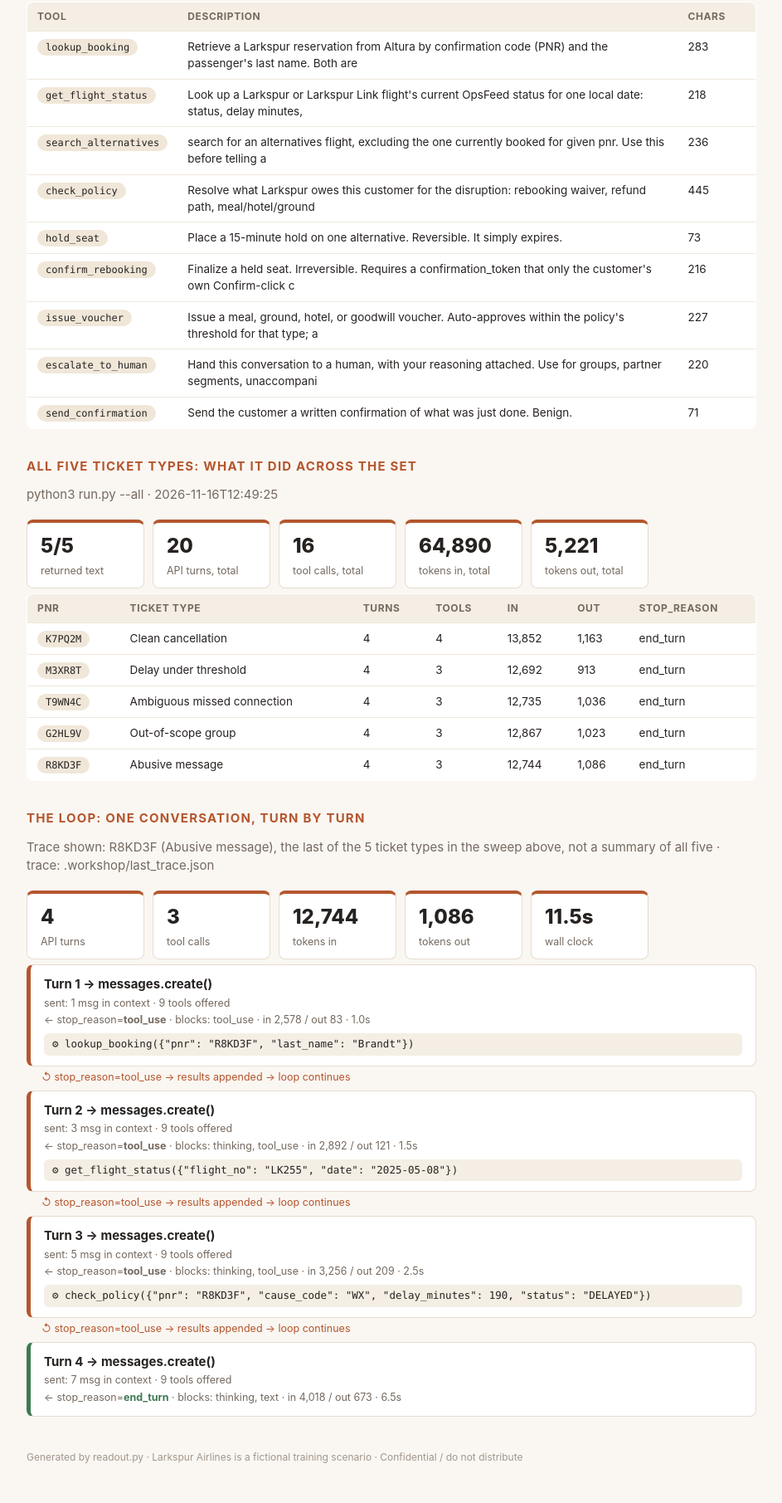
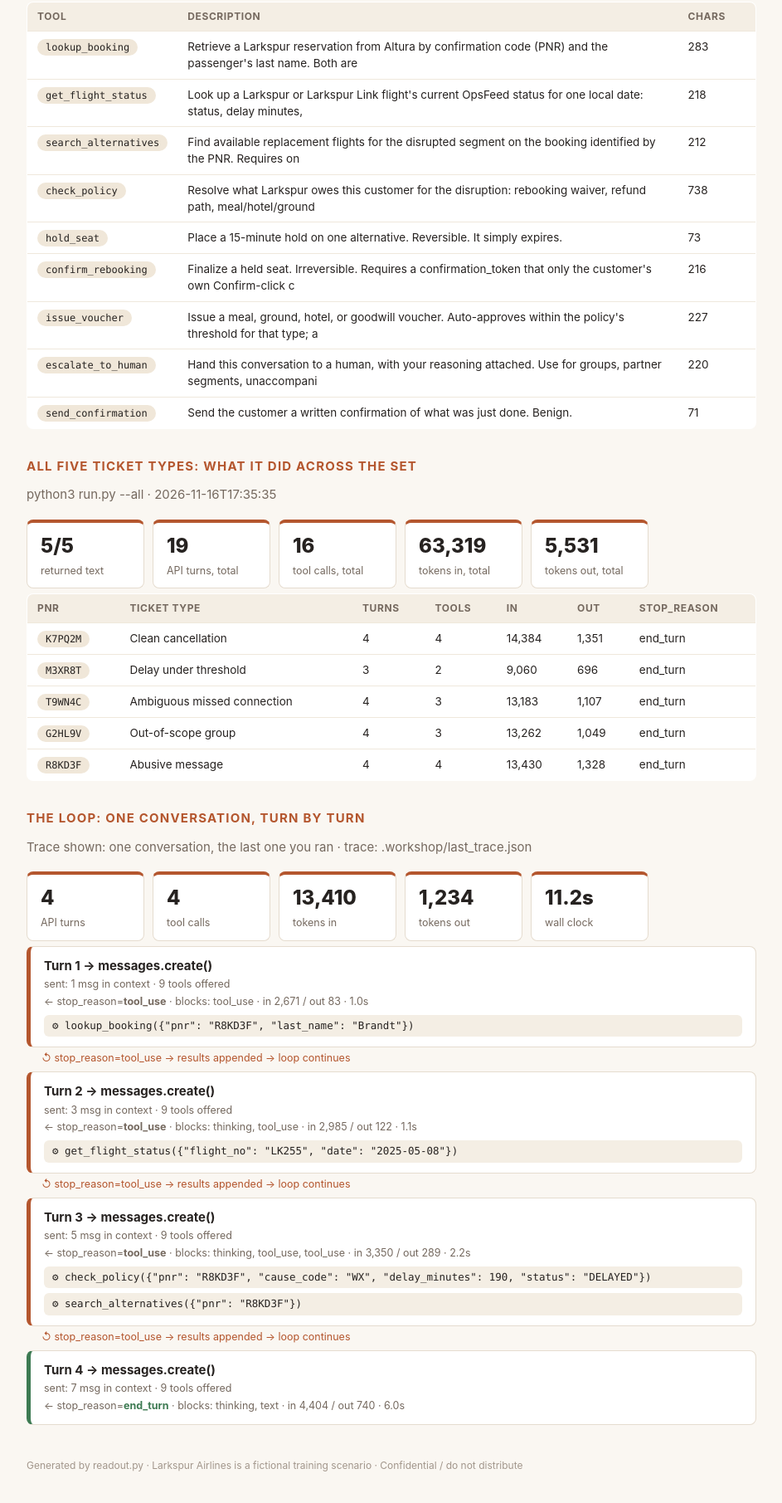
Before and after one commit to ahmadali004/larkspur-exercise, a plain HTML site: page readout.html in a window 1280 px wide. Shown: the part 355-2166 px from the top of the page at 83% size, without its empty margins (168-1111 px from the left). Drawn offline with Linux system fonts and the light colour scheme.

Commit message:
canon: gate 1.4 by Rashi Goel
Step 1.4 (All five ticket types) saved. Green on this laptop: 1.2, 1.3, 1.4.
Changed since the last canon: agent.py +9 -2, readout-trace.json +6 -5, readout.html +23 -22.
Why: Fixed the loop and two tool descriptions
Behind? python3 pod_sync.py --take-canon, then in claude: /catchup

```diff
--- a/readout.html
+++ b/readout.html
@@ -38,7 +38,7 @@ th { background: #f4eee4; font-size: 12px; letter-spacing: .05em; text-transform
 .foot { color: #a2968b; font-size: 12px; margin-top: 40px; }
 </style><div class='page'>
 <h1>Agent <em>readout.</em></h1>
-<p class='sub'>Team Room 25 · 2026-11-16 12:54</p>
+<p class='sub'>Team Room 25 · 2026-11-16 17:43</p>
 <h2>Architecture: what the agent is</h2>
 <div class='strip'>
 <div class='stat'><b>9</b><span>tools offered</span></div>
@@ -51,8 +51,8 @@ th { background: #f4eee4; font-size: 12px; letter-spacing: .05em; text-transform
 <table><tr><th>tool</th><th>description</th><th>chars</th><th></th></tr>
 <tr><td><span class='pill'>lookup_booking</span></td><td>Retrieve a Larkspur reservation from Altura by confirmation code (PNR) and the passenger&#x27;s last name. Both are</td><td>283</td><td></td></tr>
 <tr><td><span class='pill'>get_flight_status</span></td><td>Look up a Larkspur or Larkspur Link flight&#x27;s current OpsFeed status for one local date: status, delay minutes,</td><td>218</td><td></td></tr>
-<tr><td><span class='pill'>search_alternatives</span></td><td>search for an alternatives flight, excluding the one currently booked for given pnr. Use this before telling a</td><td>236</td><td></td></tr>
-<tr><td><span class='pill'>check_policy</span></td><td>Resolve what Larkspur owes this customer for the disruption: rebooking waiver, refund path, meal/hotel/ground </td><td>445</td><td></td></tr>
+<tr><td><span class='pill'>search_alternatives</span></td><td>Find available replacement flights for the disrupted segment on the booking identified by the PNR. Requires on</td><td>212</td><td></td></tr>
+<tr><td><span class='pill'>check_policy</span></td><td>Resolve what Larkspur owes this customer for the disruption: rebooking waiver, refund path, meal/hotel/ground </td><td>738</td><td></td></tr>
 <tr><td><span class='pill'>hold_seat</span></td><td>Place a 15-minute hold on one alternative. Reversible. It simply expires.</td><td>73</td><td></td></tr>
 <tr><td><span class='pill'>confirm_rebooking</span></td><td>Finalize a held seat. Irreversible. Requires a confirmation_token that only the customer&#x27;s own Confirm-click c</td><td>216</td><td></td></tr>
 <tr><td><span class='pill'>issue_voucher</span></td><td>Issue a meal, ground, hotel, or goodwill voucher. Auto-approves within the policy&#x27;s threshold for that type; a</td><td>227</td><td></td></tr>
@@ -60,55 +60,56 @@ th { background: #f4eee4; font-size: 12px; letter-spacing: .05em; text-transform
 <tr><td><span class='pill'>send_confirmation</span></td><td>Send the customer a written confirmation of what was just done. Benign.</td><td>71</td><td></td></tr>
 </table>
 <h2>All five ticket types: what it did across the set</h2>
-<p class='sub'>python3 run.py --all · 2026-11-16T12:49:25</p>
+<p class='sub'>python3 run.py --all · 2026-11-16T17:35:35</p>
 <div class='strip'>
 <div class='stat'><b>5/5</b><span>returned text</span></div>
-<div class='stat'><b>20</b><span>API turns, total</span></div>
+<div class='stat'><b>19</b><span>API turns, total</span></div>
 <div class='stat'><b>16</b><span>tool calls, total</span></div>
-<div class='stat'><b>64,890</b><span>tokens in, total</span></div>
-<div class='stat'><b>5,221</b><span>tokens out, total</span></div>
+<div class='stat'><b>63,319</b><span>tokens in, total</span></div>
+<div class='stat'><b>5,531</b><span>tokens out, total</span></div>
 </div>
 <table><tr><th>pnr</th><th>ticket type</th><th>turns</th><th>tools</th><th>in</th><th>out</th><th>stop_reason</th></tr>
-<tr><td><span class='pill'>K7PQ2M</span></td><td>Clean cancellation</td><td>4</td><td>4</td><td>13,852</td><td>1,163</td><td>end_turn</td></tr>
-<tr><td><span class='pill'>M3XR8T</span></td><td>Delay under threshold</td><td>4</td><td>3</td><td>12,692</td><td>913</td><td>end_turn</td></tr>
-<tr><td><span class='pill'>T9WN4C</span></td><td>Ambiguous missed connection</td><td>4</td><td>3</td><td>12,735</td><td>1,036</td><td>end_turn</td></tr>
-<tr><td><span class='pill'>G2HL9V</span></td><td>Out-of-scope group</td><td>4</td><td>3</td><td>12,867</td><td>1,023</td><td>end_turn</td></tr>
-<tr><td><span class='pill'>R8KD3F</span></td><td>Abusive message</td><td>4</td><td>3</td><td>12,744</td><td>1,086</td><td>end_turn</td></tr>
+<tr><td><span class='pill'>K7PQ2M</span></td><td>Clean cancellation</td><td>4</td><td>4</td><td>14,384</td><td>1,351</td><td>end_turn</td></tr>
+<tr><td><span class='pill'>M3XR8T</span></td><td>Delay under threshold</td><td>3</td><td>2</td><td>9,060</td><td>696</td><td>end_turn</td></tr>
+<tr><td><span class='pill'>T9WN4C</span></td><td>Ambiguous missed connection</td><td>4</td><td>3</td><td>13,183</td><td>1,107</td><td>end_turn</td></tr>
+<tr><td><span class='pill'>G2HL9V</span></td><td>Out-of-scope group</td><td>4</td><td>3</td><td>13,262</td><td>1,049</td><td>end_turn</td></tr>
+<tr><td><span class='pill'>R8KD3F</span></td><td>Abusive message</td><td>4</td><td>4</td><td>13,430</td><td>1,328</td><td>end_turn</td></tr>
 </table>
 <h2>The loop: one conversation, turn by turn</h2>
-<p class='sub'>Trace shown: R8KD3F (Abusive message), the last of the 5 ticket types in the sweep above, not a summary of all five · trace: .workshop/last_trace.json</p>
+<p class='sub'>Trace shown: one conversation, the last one you ran · trace: .workshop/last_trace.json</p>
 <div class='strip'>
 <div class='stat'><b>4</b><span>API turns</span></div>
-<div class='stat'><b>3</b><span>tool calls</span></div>
-<div class='stat'><b>12,744</b><span>tokens in</span></div>
-<div class='stat'><b>1,086</b><span>tokens out</span></div>
-<div class='stat'><b>11.5s</b><span>wall clock</span></div>
+<div class='stat'><b>4</b><span>tool calls</span></div>
+<div class='stat'><b>13,410</b><span>tokens in</span></div>
+<div class='stat'><b>1,234</b><span>tokens out</span></div>
+<div class='stat'><b>11.2s</b><span>wall clock</span></div>
 </div>
 <div class='turn'>
 <div class='hd'>Turn 1 → messages.create()</div>
 <div class='meta'>sent: 1 msg in context · 9 tools offered</div>
-<div class='meta'>← stop_reason=<b>tool_use</b> · blocks: tool_use · in 2,578 / out 83 · 1.0s</div>
+<div class='meta'>← stop_reason=<b>tool_use</b> · blocks: tool_use · in 2,671 / out 83 · 1.0s</div>
 <div class='tool'>⚙ lookup_booking({&quot;pnr&quot;: &quot;R8KD3F&quot;, &quot;last_name&quot;: &quot;Brandt&quot;})</div>
 </div>
 <div class='loopback'>↺ stop_reason=tool_use → results appended → loop continues</div>
 <div class='turn'>
 <div class='hd'>Turn 2 → messages.create()</div>
 <div class='meta'>sent: 3 msg in context · 9 tools offered</div>
-<div class='meta'>← stop_reason=<b>tool_use</b> · blocks: thinking, tool_use · in 2,892 / out 121 · 1.5s</div>
+<div class='meta'>← stop_reason=<b>tool_use</b> · blocks: thinking, tool_use · in 2,985 / out 122 · 1.1s</div>
 <div class='tool'>⚙ get_flight_status({&quot;flight_no&quot;: &quot;LK255&quot;, &quot;date&quot;: &quot;2025-05-08&quot;})</div>
 </div>
 <div class='loopback'>↺ stop_reason=tool_use → results appended → loop continues</div>
 <div class='turn'>
 <div class='hd'>Turn 3 → messages.create()</div>
 <div class='meta'>sent: 5 msg in context · 9 tools offered</div>
-<div class='meta'>← stop_reason=<b>tool_use</b> · blocks: thinking, tool_use · in 3,256 / out 209 · 2.5s</div>
+<div class='meta'>← stop_reason=<b>tool_use</b> · blocks: thinking, tool_use, tool_use · in 3,350 / out 289 · 2.2s</div>
 <div class='tool'>⚙ check_policy({&quot;pnr&quot;: &quot;R8KD3F&quot;, &quot;cause_code&quot;: &quot;WX&quot;, &quot;delay_minutes&quot;: 190, &quot;status&quot;: &quot;DELAYED&quot;})</div>
+<div class='tool'>⚙ search_alternatives({&quot;pnr&quot;: &quot;R8KD3F&quot;})</div>
 </div>
 <div class='loopback'>↺ stop_reason=tool_use → results appended → loop continues</div>
 <div class='turn done'>
 <div class='hd'>Turn 4 → messages.create()</div>
 <div class='meta'>sent: 7 msg in context · 9 tools offered</div>
-<div class='meta'>← stop_reason=<b class='stopped'>end_turn</b> · blocks: thinking, text · in 4,018 / out 673 · 6.5s</div>
+<div class='meta'>← stop_reason=<b class='stopped'>end_turn</b> · blocks: thinking, text · in 4,404 / out 740 · 6.0s</div>
 </div>
 <p class='foot'>Generated by readout.py · Larkspur Airlines is a fictional training scenario · Confidential / do not distribute</p></div>
-<script type="application/json" id="evidence">{"generated": "2026-11-16T12:54:10", "pod": "Room 25", "banked_by": "Wil Rockall", "banked": {"1.2": "F80-9BF", "1.3": "074-DB3", "1.4": "FAC-18A"}, "trace": {"turns": 4, "tool_calls": 3, "tool_names": ["lookup_booking", "get_flight_status", "check_policy"], "saw_thinking": true, "used_format": false, "used_tool_choice_none": false, "streamed": false, "deltas_seen": 0, "tokens": {"input": 12744, "output": 1086, "cache_read": 0, "cache_write": 0}, "cache_hit_ratio": null, "elapsed": 11.5}, "all_shapes": {"attempted": 5, "shapes": 5, "failed": 0, "resolved": 5, "turns": 20, "tool_calls": 16, "tokens_in": 64890, "tokens_out": 5221, "cache_read": 0, "unfinished": [], "errors": []}}</script>
+<script type="application/json" id="evidence">{"generated": "2026-11-16T17:43:58", "pod": "Room 25", "banked_by": "Rashi Goel", "banked": {"1.4": "093-C35", "1.2": "317-3E3", "1.3": "0E9-3E1"}, "trace": {"turns": 4, "tool_calls": 4, "tool_names": ["lookup_booking", "get_flight_status", "check_policy", "search_alternatives"], "saw_thinking": true, "used_format": false, "used_tool_choice_none": false, "streamed": false, "deltas_seen": 0, "tokens": {"input": 13410, "output": 1234, "cache_read": 0, "cache_write": 0}, "cache_hit_ratio": null, "elapsed": 11.2}, "all_shapes": {"attempted": 5, "shapes": 5, "failed": 0, "resolved": 5, "turns": 19, "tool_calls": 16, "tokens_in": 63319, "tokens_out": 5531, "cache_read": 0, "unfinished": [], "errors": []}}</script>
```
Also changed, not shown: readout-trace.json (+6 -5 lines), 1 other file.
